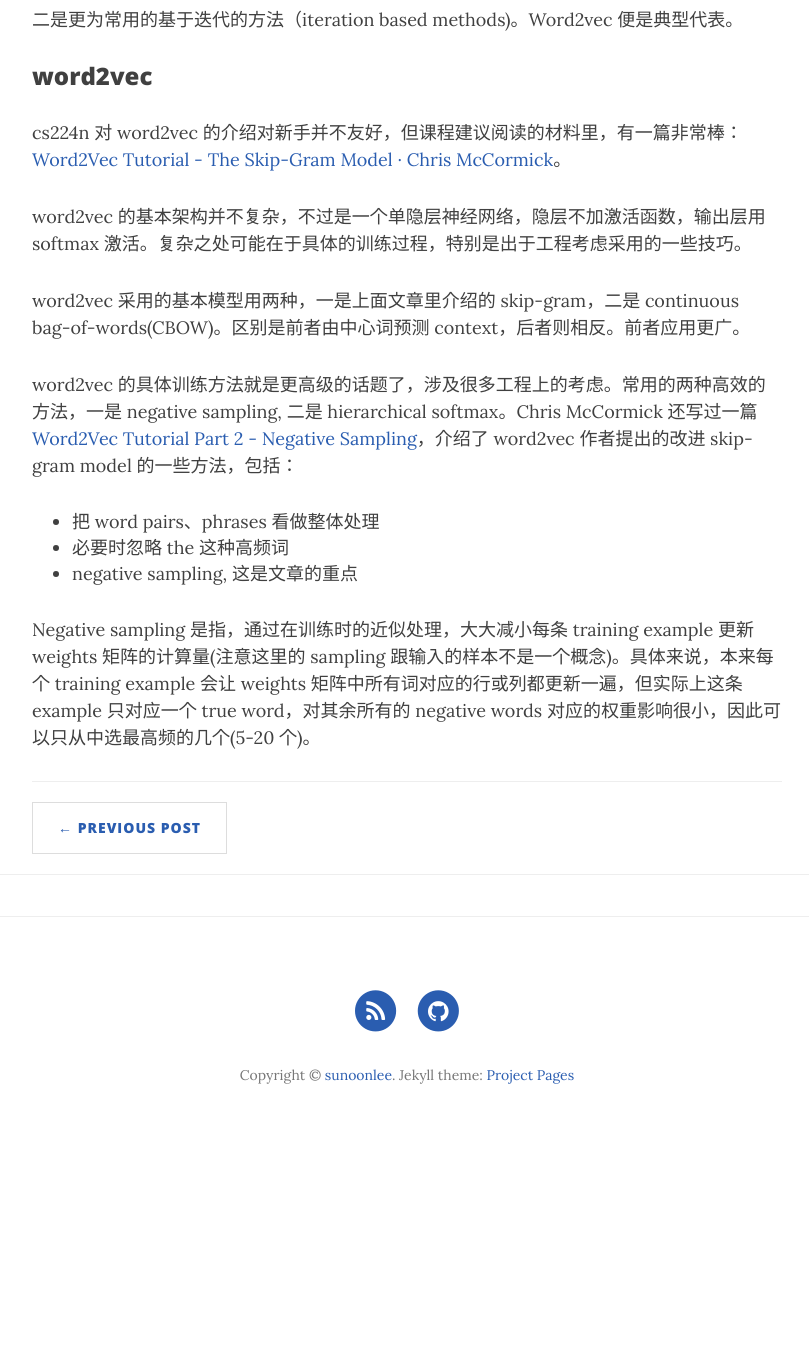
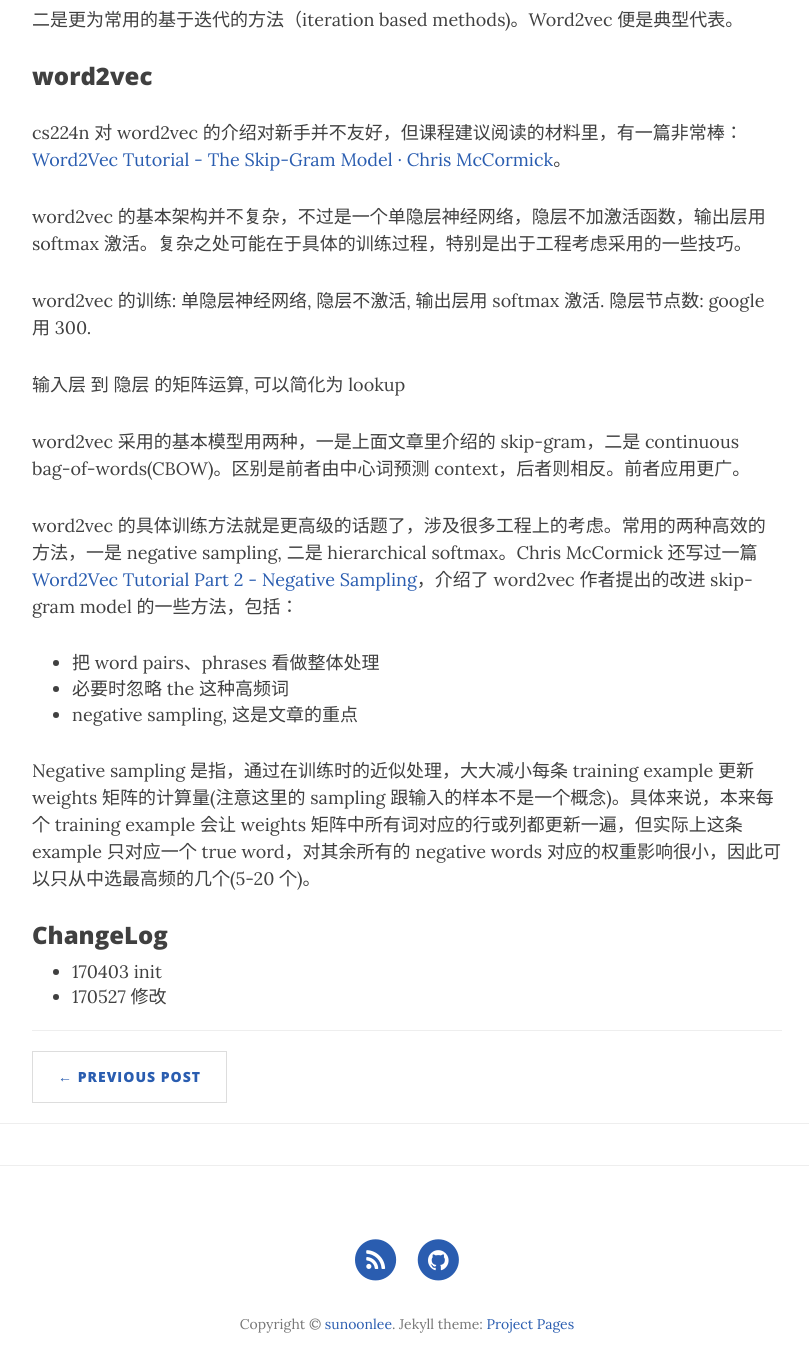
Before and after one commit to geyutang/sunoonlee.github.io, a Jekyll site: the page built from _posts/2017-04-03-word-vectors.md, in a window 1280 px wide and 1400 px high, scrolled down 959 px. Shown: the top 1372 px of the window, without its empty margins (233-1042 px from the left). Built offline with Jekyll 4.4.1, drawn with Linux system fonts in a browser that asks for light colours; nearby versions of some CDN libraries; formulas are drawn with MathJax 3; comment, search, counter and statistics services are not loaded; before the commit the page ends 2110 px from its top, so only the background shows below that; some of the changed text lies outside the part shown.

Commit message:
minor fix

```diff
--- a/_posts/2017-04-03-word-vectors.md
+++ b/_posts/2017-04-03-word-vectors.md
@@ -34,6 +34,11 @@
 
 word2vec 的基本架构并不复杂，不过是一个单隐层神经网络，隐层不加激活函数，输出层用 softmax 激活。复杂之处可能在于具体的训练过程，特别是出于工程考虑采用的一些技巧。
 
+
+word2vec 的训练: 单隐层神经网络, 隐层不激活, 输出层用 softmax 激活. 隐层节点数: google 用 300.
+
+输入层 到 隐层 的矩阵运算, 可以简化为 lookup
+
 word2vec 采用的基本模型用两种，一是上面文章里介绍的 skip-gram，二是 continuous bag-of-words(CBOW)。区别是前者由中心词预测 context，后者则相反。前者应用更广。
 
 word2vec 的具体训练方法就是更高级的话题了，涉及很多工程上的考虑。常用的两种高效的方法，一是 negative sampling, 二是 hierarchical softmax。Chris McCormick 还写过一篇 [Word2Vec Tutorial Part 2 - Negative Sampling](http://mccormickml.com/2017/01/11/word2vec-tutorial-part-2-negative-sampling/)，介绍了 word2vec 作者提出的改进 skip-gram model 的一些方法，包括：
@@ -42,3 +47,8 @@
 * negative sampling, 这是文章的重点
 
 Negative sampling 是指，通过在训练时的近似处理，大大减小每条 training example 更新 weights 矩阵的计算量(注意这里的 sampling 跟输入的样本不是一个概念)。具体来说，本来每个 training example 会让 weights 矩阵中所有词对应的行或列都更新一遍，但实际上这条 example 只对应一个 true word，对其余所有的 negative words 对应的权重影响很小，因此可以只从中选最高频的几个(5-20 个)。
+
+### ChangeLog
+
+* 170403 init
+* 170527 修改
```
Also changed, not shown: other parts of _posts/2017-04-03-word-vectors.md (+2 -2 lines), _posts/2017-03-15-ngram.md (+2 -2 lines), _posts/2017-03-18-naive-bayes.md (+1 -1 lines).
